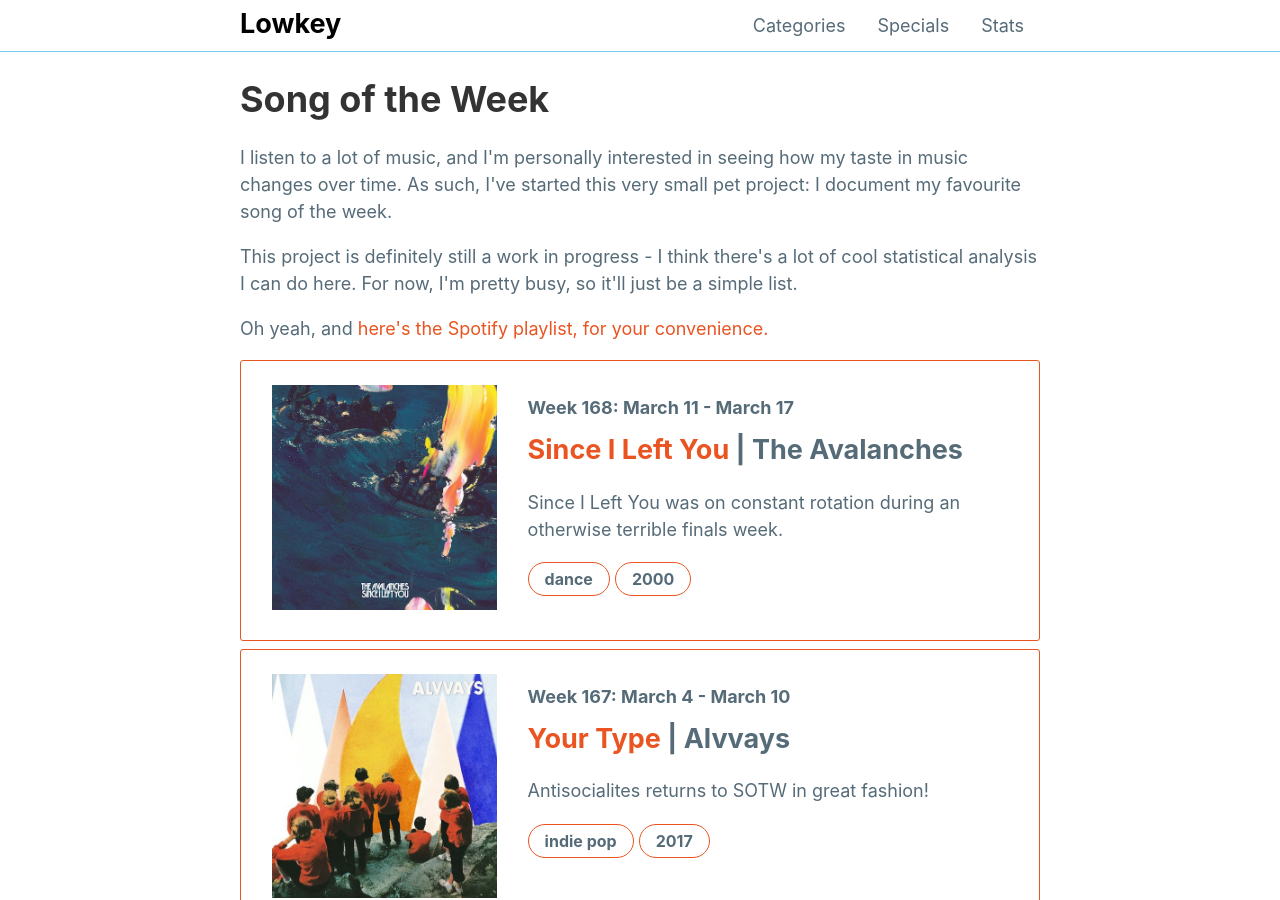
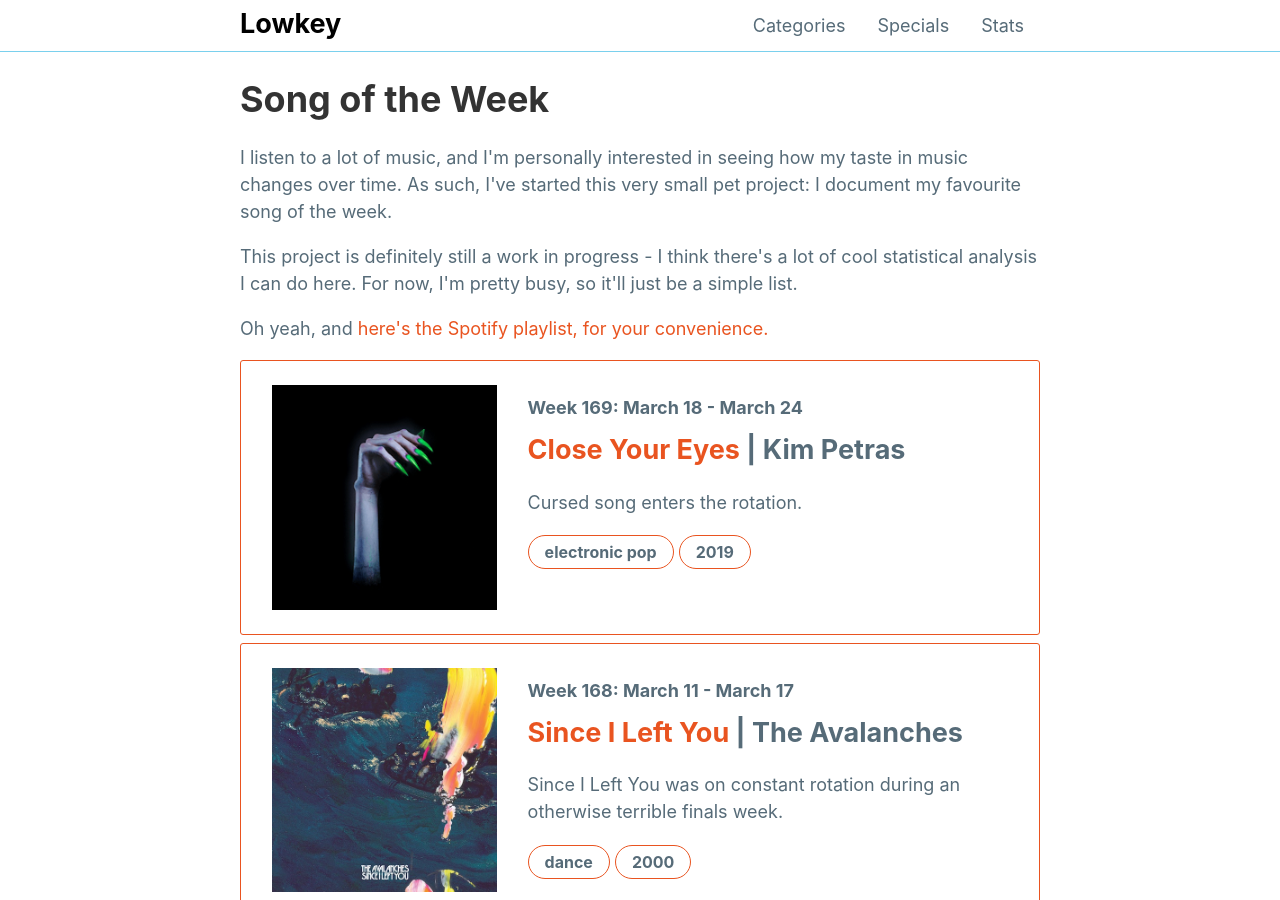
Before and after one commit to mattxwang/lowkey, a Jekyll site: the page built from stats/song-of-the-week.html, in a window 1280 px wide and 900 px high. Built offline with Jekyll 4.4.1, drawn with Linux system fonts in a browser that asks for light colours; comment, search, counter and statistics services are not loaded.

Commit message:
close your eyes

```diff
--- a/_data/sotw.yml
+++ b/_data/sotw.yml
@@ -1678,3 +1678,13 @@ week168:
   year: 2000
   blurb: >
     Since I Left You was on constant rotation during an otherwise terrible finals week.
+week169:
+  week: "Week 169: March 18 - March 24"
+  title: "Close Your Eyes"
+  artist: "Kim Petras"
+  album: "TURN OFF THE LIGHT"
+  album_art: "turn-off-the-light.png"
+  genre: "electronic pop"
+  year: 2019
+  blurb: >
+    Cursed song enters the rotation.
```
Also changed, not shown: img/albums/turn-off-the-light.png (added).
